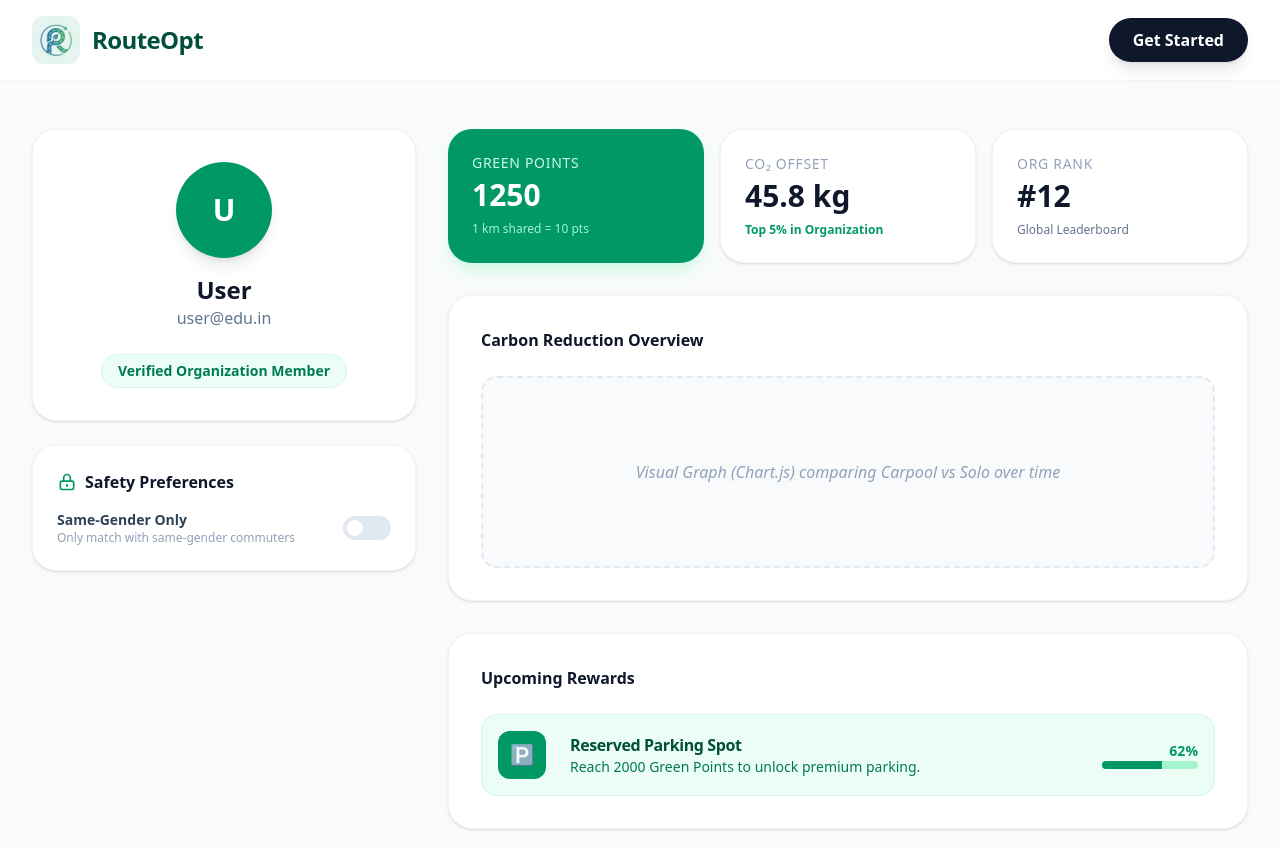
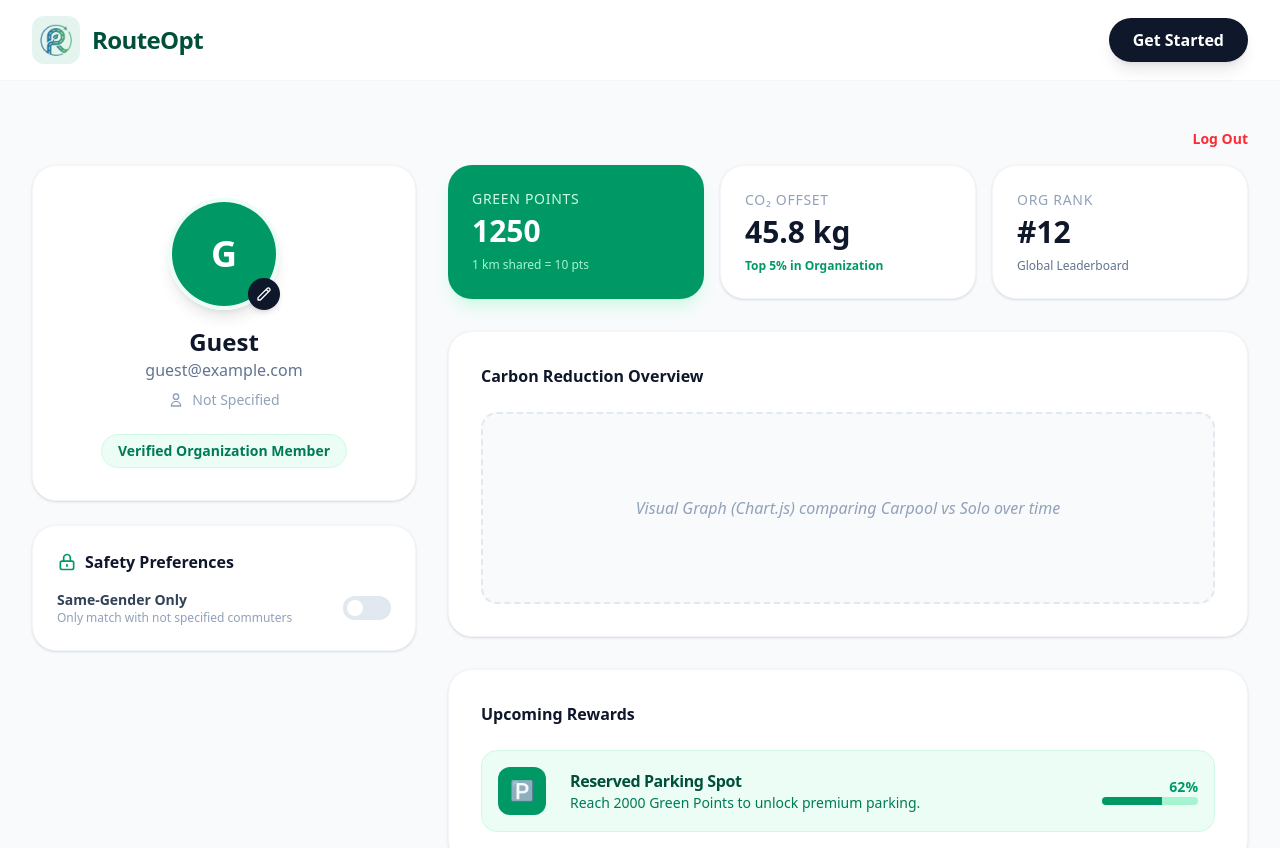
Before and after one commit to bhoominaik16/RouteOpt, a React (Vite) app in the folder web/: page /profile in a window 1280 px wide. Shown: the top 848 px of the page. Built offline with nearby package versions, Linux system fonts and the light colour scheme; no server answers.

Commit message:
Updated Profile Page

```diff
--- a/web/src/pages/Profile.jsx
+++ b/web/src/pages/Profile.jsx
@@ -1,12 +1,44 @@
-import React, { useState } from 'react';
+import React, { useState, useRef, useEffect } from 'react';
+import { useNavigate } from 'react-router-dom';
 
 const Profile = () => {
-  // Retrieve user from localStorage
-  const user = JSON.parse(localStorage.getItem('user')) || { name: 'User', email: 'user@edu.in' };
+  const navigate = useNavigate();
+
+  const [user, setUser] = useState(() => {
+    const savedUser = JSON.parse(localStorage.getItem('user'));
+    return savedUser || { name: 'Guest', email: 'guest@example.com', gender: 'Not Specified' };
+  });
 
   const [genderFilter, setGenderFilter] = useState(false);
+  const fileInputRef = useRef(null);
 
-  // Mock data based on your high-impact features
+
+  const handleImageUpload = (event) => {
+    const file = event.target.files[0];
+    if (file) {
+      const reader = new FileReader();
+      reader.onloadend = () => {
+        const base64Image = reader.result;
+
+        const updatedUser = { ...user, profileImage: base64Image };
+
+        setUser(updatedUser);
+
+        localStorage.setItem('user', JSON.stringify(updatedUser));
+      };
+      reader.readAsDataURL(file);
+    }
+  };
+
+  const triggerFileInput = () => {
+    fileInputRef.current.click();
+  };
+
+  const handleLogout = () => {
+    localStorage.removeItem('user');
+    window.location.reload();
+  };
+
   const stats = {
     greenPoints: 1250,
     co2Saved: '45.8 kg',
@@ -16,24 +48,65 @@ const Profile = () => {
 
   return (
     <div className="min-h-screen bg-slate-50 flex flex-col">
+      <main className="flex-grow max-w-7xl mx-auto w-full px-8 py-12">
 
-      <main className="flex-grow max-w-7xl mx-auto w-full px-8 py-12">
+        <div className="flex justify-end mb-4">
+          <button onClick={handleLogout} className="text-sm text-red-500 font-bold hover:underline">
+            Log Out
+          </button>
+        </div>
+
         <div className="grid lg:grid-cols-3 gap-8">
 
-          {/* Left Column: User Info & Settings */}
           <div className="space-y-6">
-            <div className="bg-white p-8 rounded-3xl shadow-sm border border-slate-100 text-center">
-              <div className="w-24 h-24 bg-emerald-600 rounded-full flex items-center justify-center text-white text-3xl font-bold uppercase mx-auto mb-4 shadow-lg">
-                {user.name[0]}
+            <div className="bg-white p-8 rounded-3xl shadow-sm border border-slate-100 text-center relative">
+
+              <div className="relative mx-auto w-28 h-28 mb-4">
+                <div className="w-28 h-28 rounded-full overflow-hidden shadow-lg border-4 border-emerald-50">
+
+                  {user.profileImage ? (
+                    <img
+                      src={user.profileImage}
+                      alt="Profile"
+                      className="w-full h-full object-cover"
+                    />
+                  ) : (
+                    <div className="w-full h-full bg-emerald-600 flex items-center justify-center text-white text-4xl font-bold uppercase">
+                      {user.name ? user.name[0] : 'U'}
+                    </div>
+                  )}
+                </div>
+
+                <button
+                  onClick={triggerFileInput}
+                  className="absolute bottom-0 right-0 bg-slate-900 text-white p-2 rounded-full shadow-md hover:bg-slate-700 transition-colors"
+                >
+                  <svg className="w-4 h-4" fill="none" stroke="currentColor" viewBox="0 0 24 24"><path strokeLinecap="round" strokeLinejoin="round" strokeWidth="2" d="M15.232 5.232l3.536 3.536m-2.036-5.036a2.5 2.5 0 113.536 3.536L6.5 21.036H3v-3.572L16.732 3.732z" /></svg>
+                </button>
+
+                <input
+                  type="file"
+                  ref={fileInputRef}
+                  onChange={handleImageUpload}
+                  accept="image/*"
+                  className="hidden"
+                />
               </div>
+
               <h2 className="text-2xl font-bold text-slate-900">{user.name}</h2>
-              <p className="text-slate-500 mb-6">{user.email}</p>
+              <p className="text-slate-500">{user.email}</p>
+
+
+              <div className="flex items-center justify-center gap-2 mt-2 mb-6 text-slate-400 text-sm">
+                <svg className="w-4 h-4" fill="none" stroke="currentColor" viewBox="0 0 24 24"><path strokeLinecap="round" strokeLinejoin="round" strokeWidth="2" d="M16 7a4 4 0 11-8 0 4 4 0 018 0zM12 14a7 7 0 00-7 7h14a7 7 0 00-7-7z" /></svg>
+                <span className="capitalize">{user.gender || 'Not specified'}</span>
+              </div>
+
               <div className="inline-block px-4 py-1.5 bg-emerald-50 text-emerald-700 rounded-full text-sm font-bold border border-emerald-100">
                 Verified Organization Member
               </div>
             </div>
 
-            {/* High-Impact Feature: Gender-Specific Matching */}
             <div className="bg-white p-6 rounded-3xl shadow-sm border border-slate-100">
               <h3 className="font-bold text-slate-900 mb-4 flex items-center gap-2">
                 <svg className="w-5 h-5 text-emerald-600" fill="none" stroke="currentColor" viewBox="0 0 24 24"><path strokeLinecap="round" strokeLinejoin="round" strokeWidth="2" d="M12 15v2m-6 4h12a2 2 0 002-2v-6a2 2 0 00-2-2H6a2 2 0 00-2 2v6a2 2 0 002 2zm10-10V7a4 4 0 00-8 0v4h8z" /></svg>
@@ -42,7 +115,7 @@ const Profile = () => {
               <div className="flex items-center justify-between">
                 <div>
                   <p className="text-sm font-semibold text-slate-700">Same-Gender Only</p>
-                  <p className="text-xs text-slate-400">Only match with same-gender commuters</p>
+                  <p className="text-xs text-slate-400">Only match with {user.gender ? user.gender.toLowerCase() : 'same-gender'} commuters</p>
                 </div>
                 <button
                   onClick={() => setGenderFilter(!genderFilter)}
@@ -54,10 +127,8 @@ const Profile = () => {
             </div>
           </div>
 
-          {/* Right Column: Stats & Leaderboard */}
+
           <div className="lg:col-span-2 space-y-8">
-
-            {/* Impact Cards */}
             <div className="grid md:grid-cols-3 gap-4">
               <div className="bg-emerald-600 p-6 rounded-3xl text-white shadow-lg shadow-emerald-100">
                 <p className="text-emerald-100 text-sm font-medium uppercase tracking-wider mb-1">Green Points</p>
@@ -76,7 +147,6 @@ const Profile = () => {
               </div>
             </div>
 
-            {/* Visual Chart Placeholder */}
             <div className="bg-white p-8 rounded-3xl shadow-sm border border-slate-100">
               <h3 className="font-bold text-slate-900 mb-6">Carbon Reduction Overview</h3>
               <div className="h-48 bg-slate-50 rounded-2xl border-2 border-dashed border-slate-200 flex items-center justify-center">
@@ -84,7 +154,6 @@ const Profile = () => {
               </div>
             </div>
 
-            {/* Achievement / Rewards section */}
             <div className="bg-white p-8 rounded-3xl shadow-sm border border-slate-100">
               <h3 className="font-bold text-slate-900 mb-6">Upcoming Rewards</h3>
               <div className="flex items-center gap-6 p-4 bg-emerald-50 rounded-2xl border border-emerald-100">
@@ -101,11 +170,9 @@ const Profile = () => {
                 </div>
               </div>
             </div>
-
           </div>
         </div>
       </main>
-
     </div>
   );
 };
```
